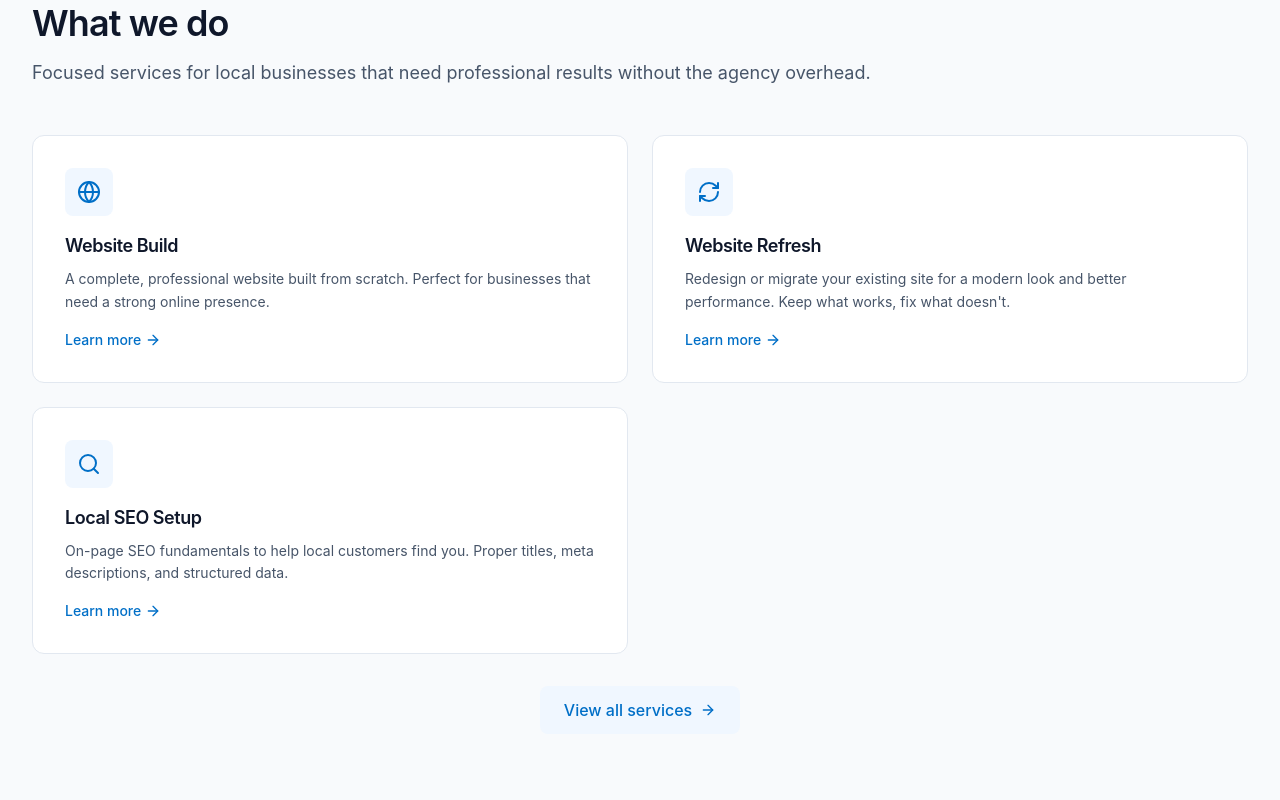
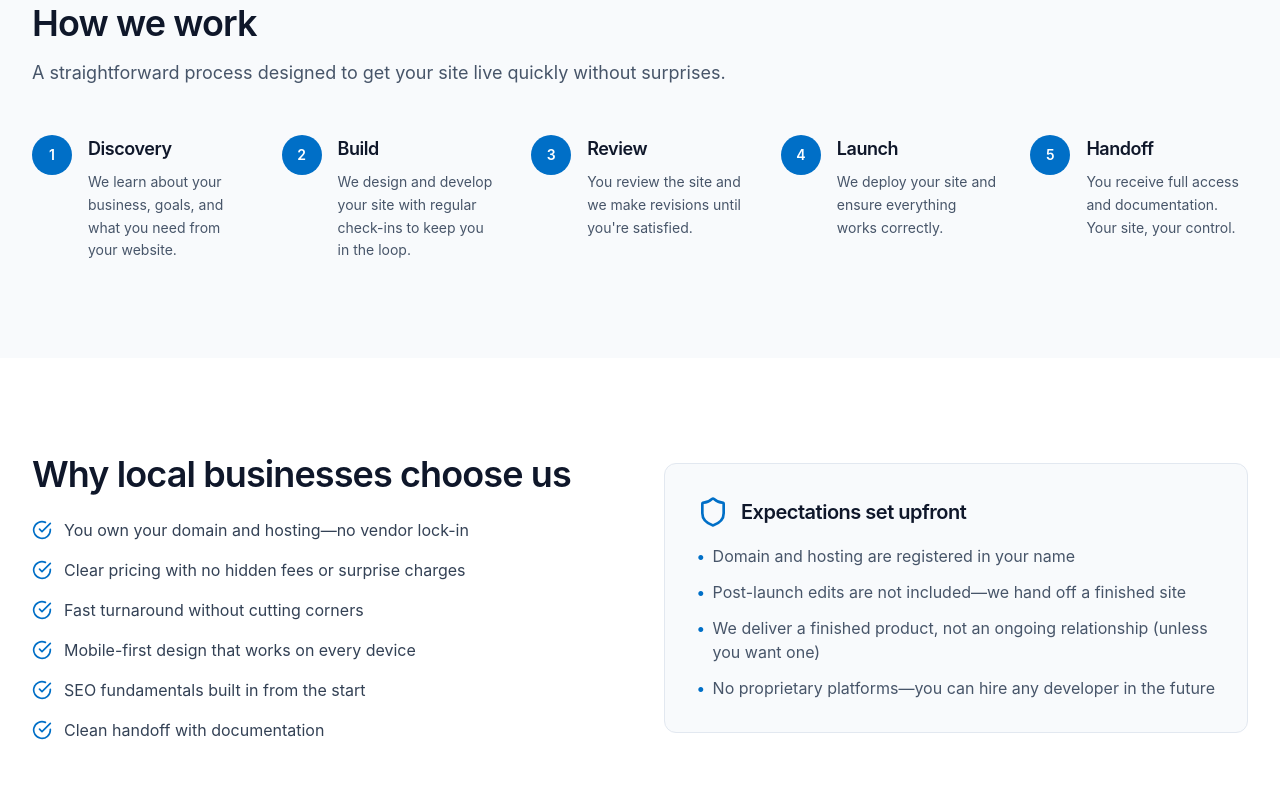
Before and after one commit to josephaldridge/TrueView-Media-LLC, a Next.js app: page / in a window 1280 px wide. Shown: the part 840-1640 px from the top of the page. Built offline with nearby package versions, Linux system fonts and the light colour scheme.

Commit message:
Remove What We Do section from homepage

```diff
--- a/src/app/page.tsx
+++ b/src/app/page.tsx
@@ -2,7 +2,6 @@ import Link from 'next/link';
 import {
   Section,
   SectionHeader,
-  ServiceCard,
   ProcessCard,
   FAQ,
   homepageFAQs,
@@ -12,38 +11,12 @@ import {
   Phone,
   ArrowRight,
   CheckCircle,
-  Globe,
-  RefreshCw,
   Search,
   Zap,
   Smartphone,
   Shield,
   FileCheck,
 } from 'lucide-react';
-
-const services = [
-  {
-    title: 'Website Build',
-    description:
-      'A complete, professional website built from scratch. Perfect for businesses that need a strong online presence.',
-    icon: Globe,
-    href: '/services#website-build',
-  },
-  {
-    title: 'Website Refresh',
-    description:
-      "Redesign or migrate your existing site for a modern look and better performance. Keep what works, fix what doesn't.",
-    icon: RefreshCw,
-    href: '/services#website-refresh',
-  },
-  {
-    title: 'Local SEO Setup',
-    description:
-      'On-page SEO fundamentals to help local customers find you. Proper titles, meta descriptions, and structured data.',
-    icon: Search,
-    href: '/services#local-seo',
-  },
-];
 
 const processSteps = [
   {
@@ -123,25 +96,6 @@ export default function Home() {
               <span className="font-medium text-slate-700">{point.text}</span>
             </div>
           ))}
-        </div>
-      </Section>
-
-      {/* Services Overview */}
-      <Section background="gray" id="services">
-        <SectionHeader
-          title="What we do"
-          subtitle="Focused services for local businesses that need professional results without the agency overhead."
-        />
-        <div className="grid grid-cols-1 md:grid-cols-2 gap-6">
-          {services.map((service) => (
-            <ServiceCard key={service.title} {...service} />
-          ))}
-        </div>
-        <div className="mt-8 text-center">
-          <Link href="/services" className="btn-secondary">
-            View all services
-            <ArrowRight className="w-4 h-4 ml-2" />
-          </Link>
         </div>
       </Section>
 
```
